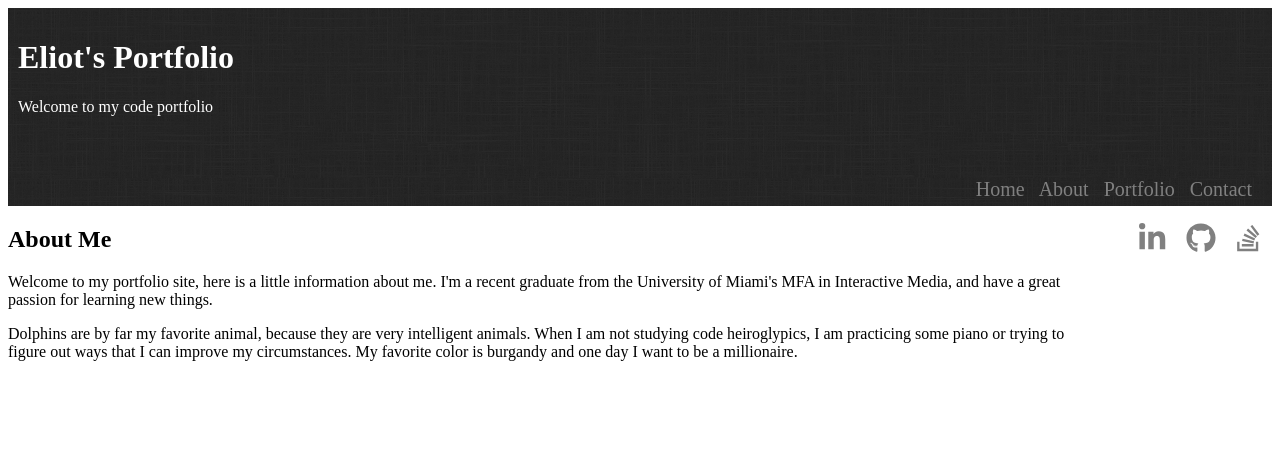
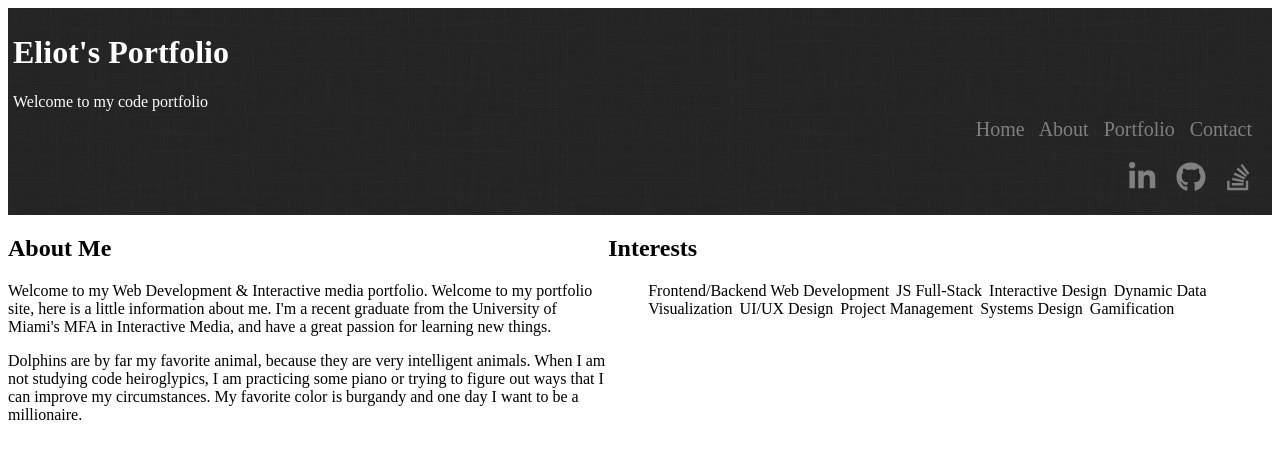
Before and after one commit to eliot84/dazedwonderer, a plain HTML site: page index.html in a window 1280 px wide. Drawn offline with Linux system fonts and the light colour scheme.

Commit message:
Cleanup main page nav social
Cleaning up my navigation on the main page.

```diff
--- a/css/style.css
+++ b/css/style.css
@@ -11,10 +11,10 @@
 header{
 	grid-area: header;
 	background-image: url("../images/bl.png");
-	height: 150px;
+	height: 100px;
 	width: auto;
 	color: white;
-	padding: 10px;
+	padding: 5px;
 }
 
 li{
@@ -28,10 +28,13 @@ a{
 	color: gray;
 }
 
+a:hover{
+	color: white;
+}
+
 nav{
 	grid-area: nav;
 	padding-left: 10px;
-	padding-bottom: 5px;
 	padding-right: 10px;
 
 	text-align: right;
@@ -53,20 +56,6 @@ aside{
 	font-size: 30px;
 
 }
-
-.fa-linkedin-in:hover{
-	color: black;
-}
-
-.fa-github:hover{
-	color: black;
-}
-
-.fa-stack-overflow:hover{
-	color: black;
-}
-
-
 
 /*
 
--- a/index.html
+++ b/index.html
@@ -27,17 +27,7 @@
 		<a href="about.html">About</a>
 		<a href="portfolio.html">Portfolio</a>
 		<a href="contact.html">Contact</a>
-	</nav>
 
-	<article>
-		<h1>About Me</h1>
-
-	  	<p>Welcome to my portfolio site, here is a little information about me. I'm a recent graduate from the University of Miami's MFA in Interactive Media, and have a great passion for learning new things. </p>
-
-    	<p>Dolphins are by far my favorite animal, because they are very intelligent animals. When I am not studying code heiroglypics, I am practicing some piano or trying to figure out ways that I can improve my circumstances. My favorite color is burgandy and one day I want to be a millionaire. </p>
-	</article>
-
-	<aside>
 		<ul>
 			<li><a class="socialMenu" href="http://www.linkedin.com/in/eliot84" target="_blank">
 				<i class="fab fa-linkedin-in"></i>
@@ -50,6 +40,33 @@
 			<li><a class="socialMenu" href="https://stackexchange.com/users/7414428/user5640752" target="_blank">
 				<i class="fab fa-stack-overflow"></i>
 			</a></li>
+		</ul>
+	</nav>
+
+	<article>
+		<h1>About Me</h1>
+
+
+	  	<p>Welcome to my Web Development & Interactive media portfolio. Welcome to my portfolio site, here is a little information about me. I'm a recent graduate from the University of Miami's MFA in Interactive Media, and have a great passion for learning new things. </p>
+
+
+
+    	<p>Dolphins are by far my favorite animal, because they are very intelligent animals. When I am not studying code heiroglypics, I am practicing some piano or trying to figure out ways that I can improve my circumstances. My favorite color is burgandy and one day I want to be a millionaire. </p>
+	</article>
+
+	<aside>
+
+
+		<h1>Interests</h1>
+		<ul>
+			<li>Frontend/Backend Web Development</li>
+			<li>JS Full-Stack</li>
+			<li>Interactive Design</li>
+			<li>Dynamic Data Visualization</li>
+			<li>UI/UX Design</li>
+			<li>Project Management</li>
+			<li>Systems Design</li>
+			<li>Gamification</li>
 		</ul>
 
 	</aside>
```
